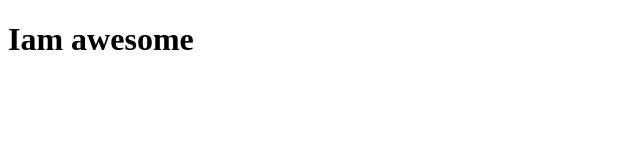
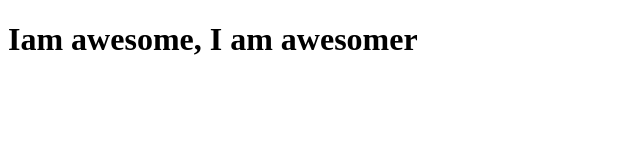
Before and after one commit to meitsaidesign/coursera-test, a plain HTML site: page site/index.html in a window 1280 px wide. Shown: the whole page, without its empty margins (0-640 px from the left). Drawn offline with Linux system fonts and the light colour scheme.

Commit message:
Small addition to page content.

```diff
--- a/site/index.html
+++ b/site/index.html
@@ -4,6 +4,6 @@
 	<title>Hello you are awesome</title>
 </head>
 <body>
-<h1>Iam awesome</h1>
+<h1>Iam awesome, I am awesomer</h1>
 </body>
 </html>
```
